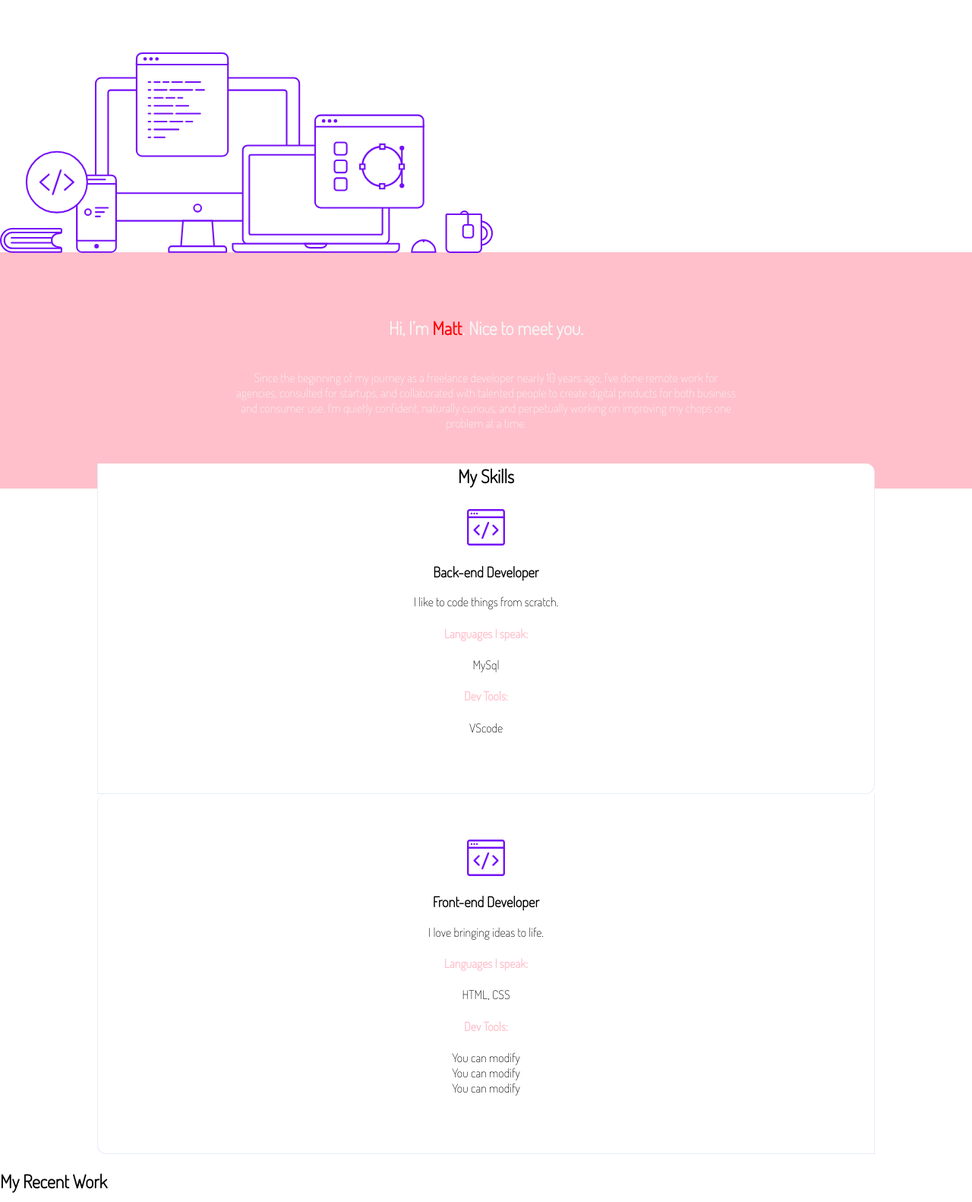
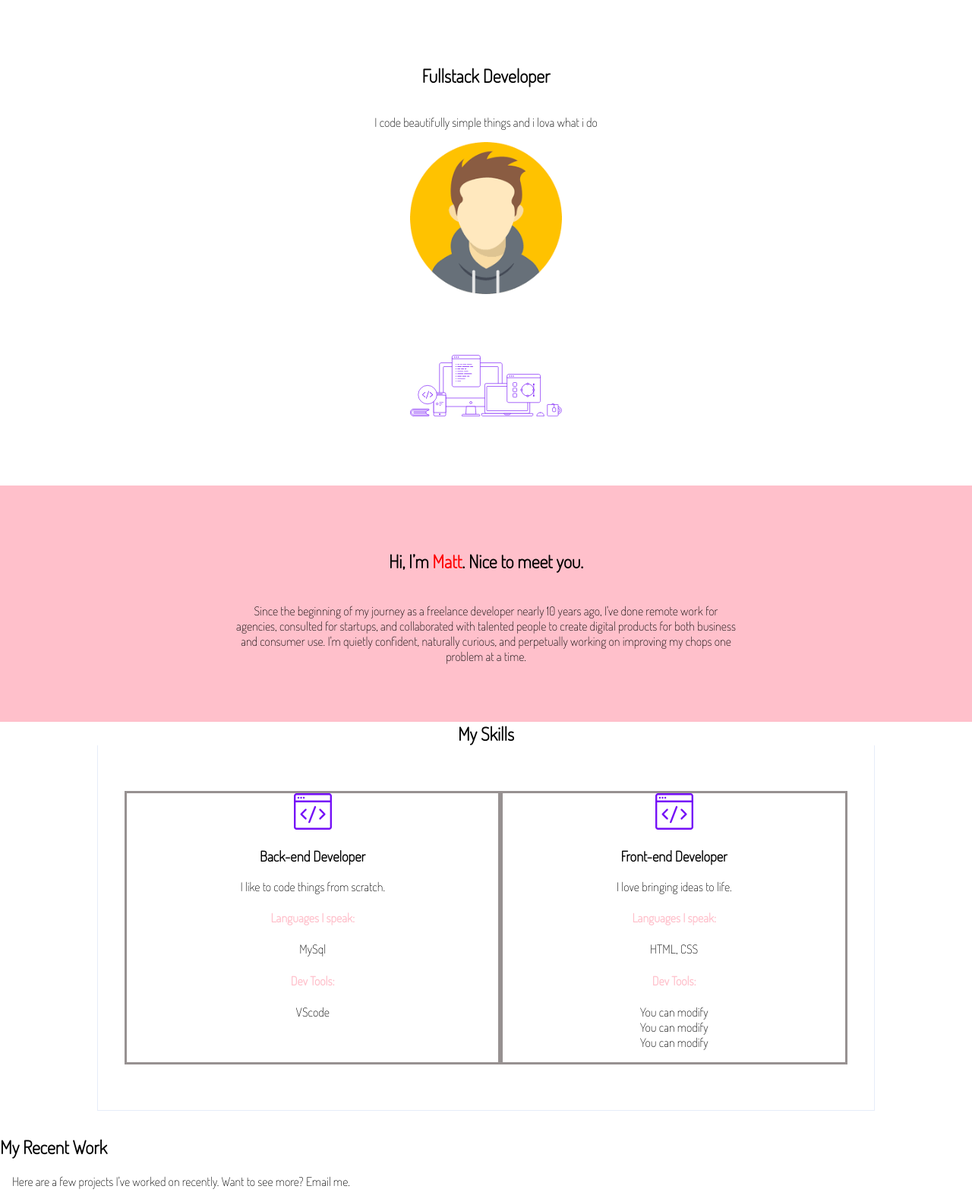
Before and after one commit to wildcodeschool-2025-03/JS-Remote-WestDevs-Checkpoint-1, a website: page site/portfolio.html in a window 1280 px wide. Shown: the part 80-1662 px from the top of the page at 76% size. Drawn offline with Linux system fonts and the light colour scheme.

Commit message:
Work in progress

```diff
--- a/algo/1/thirdAngle.js
+++ b/algo/1/thirdAngle.js
@@ -7,7 +7,9 @@ thirdAngle(20, 80) doit retourner 80
 */
 
 function thirdAngle(a, b) {
-  // Your code here !
+  return 180 - (a + b)
+
 }
-
+console.log(thirdAngle(90, 30))
+console.log(thirdAngle(20, 80))
 module.exports = thirdAngle;
--- a/site/css/main.css
+++ b/site/css/main.css
@@ -33,9 +33,46 @@ header nav {
   margin: var(--gutter) calc(var(--gutter) * 2);
 }
 
+
+
 header nav img {
   height: calc(var(--gutter) * 3);
   border-radius: var(--radius);
+}
+
+h1 {
+  color: #000000;
+}
+
+.description img {
+  width: 200px;
+}
+
+.description p {
+  color: #000000;
+}
+
+article {
+  margin: 32px 0;
+}
+
+/* .skils {
+  margin-top: 32px 0;
+  display: flex;
+  align-items: center;
+} */
+
+.skills--title {
+  padding-bottom: 32px;
+}
+
+.column1 {
+  border: solid #979191;
+
+}
+
+.column2 {
+  border: solid #979191;;
 }
 
 li {
@@ -59,3 +96,37 @@ button:focus {
 #firstname {
   color: red;
 }
+
+@media screen and (min-width: 700px) {
+  .menu {
+    margin-left: auto;
+}
+  .description {
+    display: flex; */
+    align-items: center;
+  }
+
+  .skills--title {
+    padding-bottom: 32px;
+  }
+
+  .column {
+    display: grid;
+    grid-template-columns: repeat (2, 1fr);
+
+  }
+  .column1 {
+    grid-column: 1 /2;
+  }
+  .column2 {
+    grid-column: 2 /2;
+  }
+
+
+}
+
+@media screen and (max-width: 700px) {
+  .desktop {
+    display: none; /*permet de supprimer une image*/
+  }
+}
--- a/site/css/portfolio.css
+++ b/site/css/portfolio.css
@@ -27,6 +27,7 @@ p {
   display: flex;
   margin-bottom: var(--gutter);
 }
+
 
 .desktop {
   margin: 0;
--- a/site/portfolio.html
+++ b/site/portfolio.html
@@ -22,7 +22,10 @@
     <main>
       <!-- First banner with title, description, avatar and image desktop -->
       <!-- You can use the avatar image on the folder image -->
-      <section>
+      <section class="description">
+        <h1>Fullstack Developer</h1>
+        <p>I code beautifully simple things and i lova what i do</p>
+        <img src="../site/image/avatar-bis.png" alt="character">
         <figure class="desktop">
           <img src="image/desktop.svg" alt="desktop" />
         </figure>
@@ -40,6 +43,32 @@
 
       <article class="skills">
         <h2 class="skills--title">My Skills</h2>
+        <section class="column">
+          <section class="column1">
+            <img src="image/frontend.svg" alt="" />
+            <h3>Back-end Developer</h3>
+            <p>I like to code things from scratch.</p>
+            <h4 class="pink-text">Languages I speak:</h4>
+            <p>MySql</p>
+            <h4 class="pink-text">Dev Tools:</h4>
+            <ul>
+              <li>VScode</li>
+            </ul>
+        </section>
+        <section class="column2">
+            <img src="image/frontend.svg" alt="" />
+            <h3>Front-end Developer</h3>
+            <p>I love bringing ideas to life.</p>
+            <h4 class="pink-text">Languages I speak:</h4>
+            <p>HTML, CSS</p>
+            <h4 class="pink-text">Dev Tools:</h4>
+            <ul id="front-dev-tools">
+              <li>You can modify</li>
+              <li>You can modify</li>
+              <li>You can modify</li>
+            </ul>
+          </section>
+        <!-- </section>
           <section class="column">
               <img src="image/frontend.svg" alt="" />
               <h3>Back-end Developer</h3>
@@ -63,7 +92,7 @@
                 <li>You can modify</li>
                 <li>You can modify</li>
               </ul>
-            </section>
+            </section> -->
       </article>
 
       <!-- Third banner with list of all your projects -->
```
Also changed, not shown: algo/2/isLeapYear.js (+21 -3 lines).
